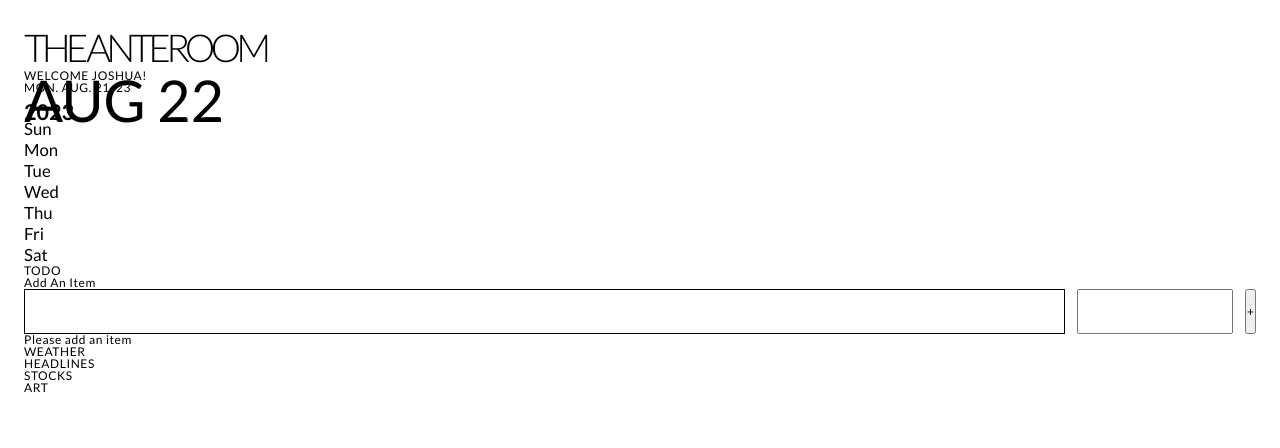
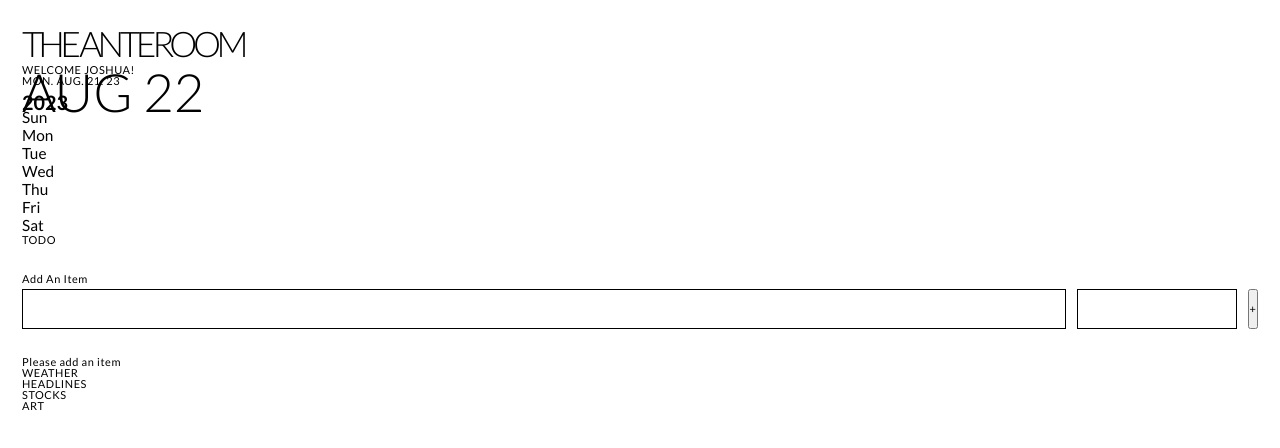
Before and after one commit to JoshuaIsADev/The-Anteroom-v2, a React (Create React App) app: page / in a window 1280 px wide. Shown: the top 448 px of the page. Built offline with nearby package versions, Linux system fonts and the light colour scheme.

Commit message:
adjusted css

```diff
--- a/src/components/ToDo.js
+++ b/src/components/ToDo.js
@@ -34,7 +34,11 @@ export default function ToDo() {
 }
 
 function Logo() {
-  return <h2>ToDo</h2>;
+  return (
+    <nav className='component-title'>
+      <h2>ToDo</h2>
+    </nav>
+  );
 }
 
 function Form({ onAddItems }) {
@@ -55,8 +59,9 @@ function Form({ onAddItems }) {
   }
 
   return (
-    <form className='container' onSubmit={handleSubmit}>
-      <h5>Add An Item</h5>
+    <section className='container'>
+      <form onSubmit={handleSubmit}>
+        <h5 className='todo-form-title'>Add An Item</h5>
         <div className='todo-form'>
           <input
             type='text'
@@ -74,6 +79,7 @@ function Form({ onAddItems }) {
           <button>+</button>
         </div>
       </form>
+    </section>
   );
 }
 
@@ -94,8 +100,8 @@ function ToDoList({ items, onDeleteItem, onToggleItem }) {
 
 function Item({ item, onDeleteItem, onToggleItem }) {
   return (
-    <li>
-      <label className='checkbox-container'>
+    <li className='checkbox-container'>
+      <label>
         <input
           // className='checkbox'
           type='checkbox'
--- a/src/index.css
+++ b/src/index.css
@@ -4,7 +4,7 @@ html {
   padding: 0;
   box-sizing: border-box;
   font-family: 'Lato', sans-serif;
-  font-size: 12px;
+  font-size: 11px;
 }
 
 body {
@@ -28,7 +28,7 @@ h2 {
 
 h3 {
   font-size: 4.8rem;
-  font-weight: 400;
+  font-weight: 300;
   text-transform: uppercase;
   letter-spacing: 0;
   line-height: 1rem;
@@ -59,13 +59,15 @@ ul {
   padding: 0;
 }
 
-input[type='text'] {
+input[type='text'],
+[type='number'] {
   width: 100%;
   padding: 0.9rem;
   font-size: 1.4rem;
   border: 0.5px solid black;
   border-radius: 0px;
 }
+
 input[type='checkbox'] {
   position: absolute;
   opacity: 0;
@@ -74,32 +76,63 @@ input[type='checkbox'] {
   width: 0;
 }
 
+.checkbox-container {
+  padding-left: 3rem;
+  margin-bottom: 2.5rem;
+}
+
 .checkbox {
   position: absolute;
   left: 2rem;
-  height: 25px;
-  width: 25px;
+  height: 2rem;
+  width: 2rem;
   border: 0.5px solid black;
   border-radius: 0px;
 }
 
-/* .todo-checkbox {
-  border: 1px solid black;
-  border-radius: 0px;
-  height: 2rem;
-  width: 2rem;
-  margin-bottom: 1rem;
-  vertical-align: -0.5rem;
-} */
+.checkbox:after {
+  content: '';
+  position: absolute;
+  display: none;
+}
+
+.checkbox-container input:checked ~ .checkmark {
+  background-color: #2196f3;
+}
+
+.checkbox-container input:checked ~ .checkbox:after {
+  display: block;
+}
+
+.checkbox-container .checkbox:after {
+  left: 9px;
+  top: 5px;
+  width: 5px;
+  height: 10px;
+  border: solid white;
+  border-width: 0 3px 3px 0;
+  -webkit-transform: rotate(45deg);
+  -ms-transform: rotate(45deg);
+  transform: rotate(45deg);
+}
 
 .container {
   width: 100%;
+}
+
+.component-title {
+  margin-bottom: 2.5rem;
+}
+
+.todo-form-title {
+  padding-bottom: 0.5rem;
 }
 
 .todo-form {
   width: 100%;
   display: flex;
   gap: 1rem;
+  margin-bottom: 2.5rem;
 }
 
 .todo-input-qty {
@@ -110,9 +143,6 @@ input[type='checkbox'] {
   font-size: 1.4rem;
   font-weight: 400;
   padding-left: 0rem;
-  vertical-align: -webkit-baseline-middle;
+  padding-bottom: 0rem;
+  vertical-align: middle;
 }
-
-.checkbox-container {
-  padding-left: 3rem;
-}
```
Lines whose indentation alone changed are shown as unchanged.
